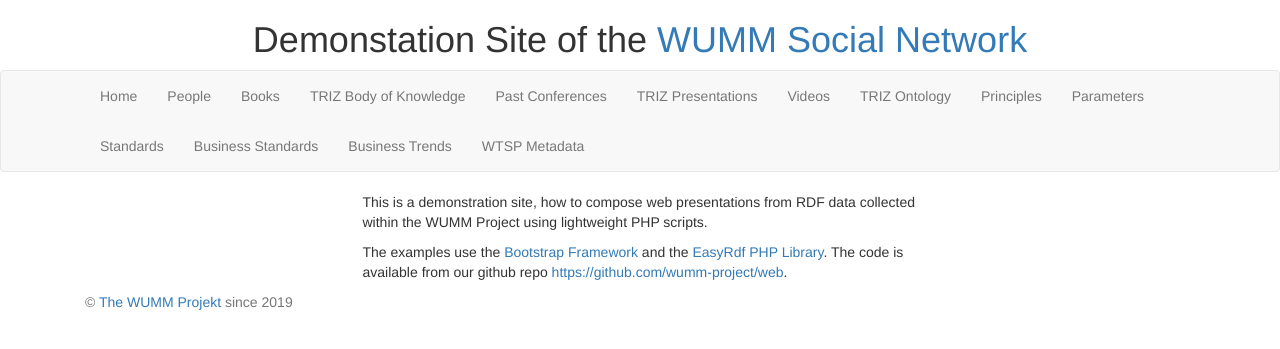
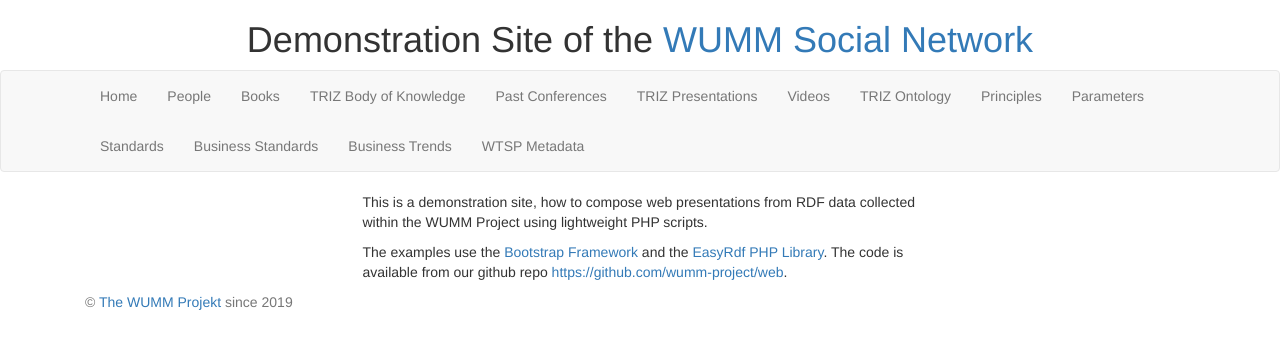
Before and after one commit to wumm-project/web, a PHP site: page / in a window 1280 px wide. Shown: the top 349 px of the page. Run offline with PHP 8.4, Linux system fonts and the light colour scheme.

Commit message:
small fix

```diff
--- a/layout.php
+++ b/layout.php
@@ -59,7 +59,7 @@ function pageNavbar() {
 function generalContent() {
   return '
 <div class="container">
-  <h1 align="center">Demonstation Site of the
+  <h1 align="center">Demonstration Site of the
     <a href="https://wumm-project.github.io">WUMM Social Network</a></h1>
 </div>
 ';
```
